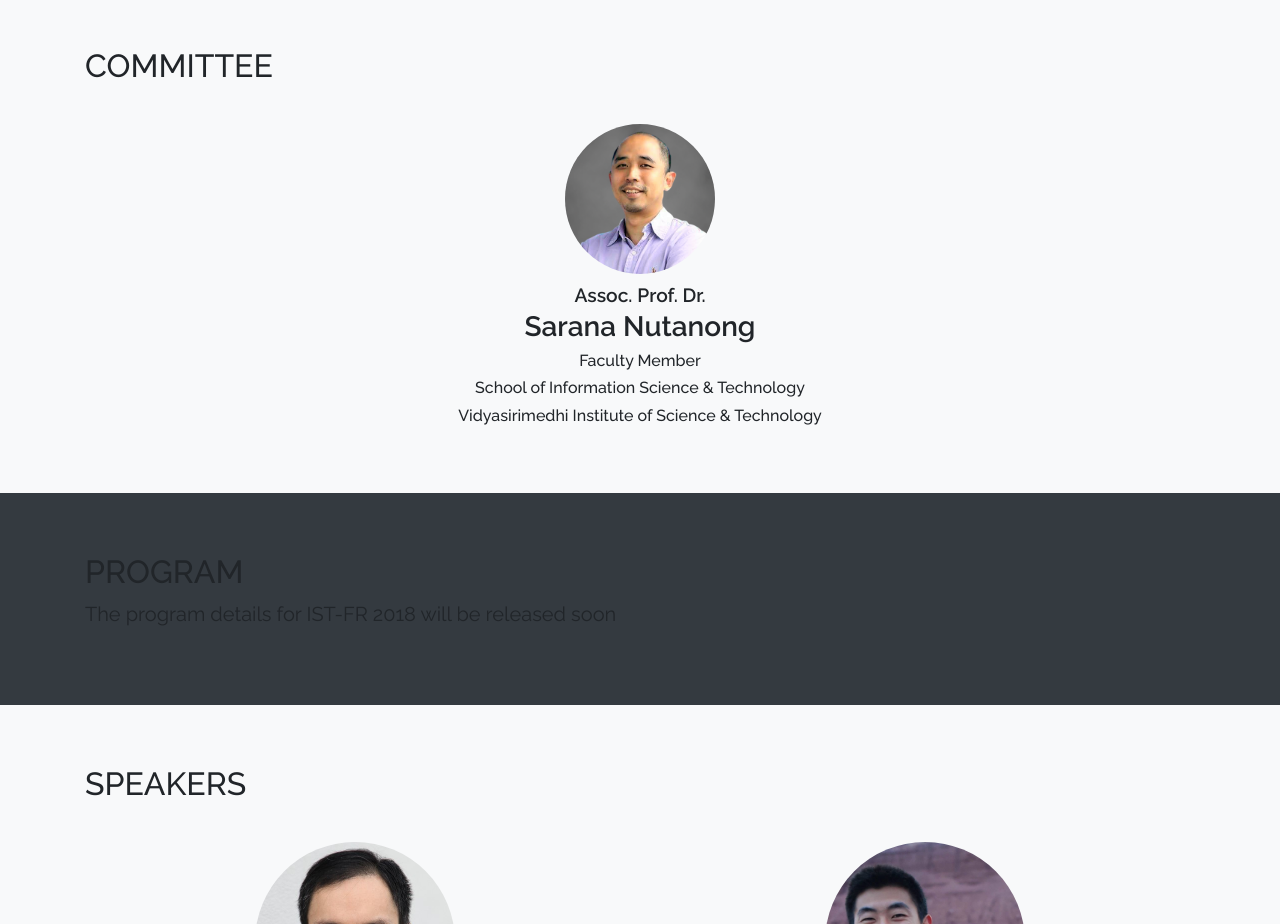
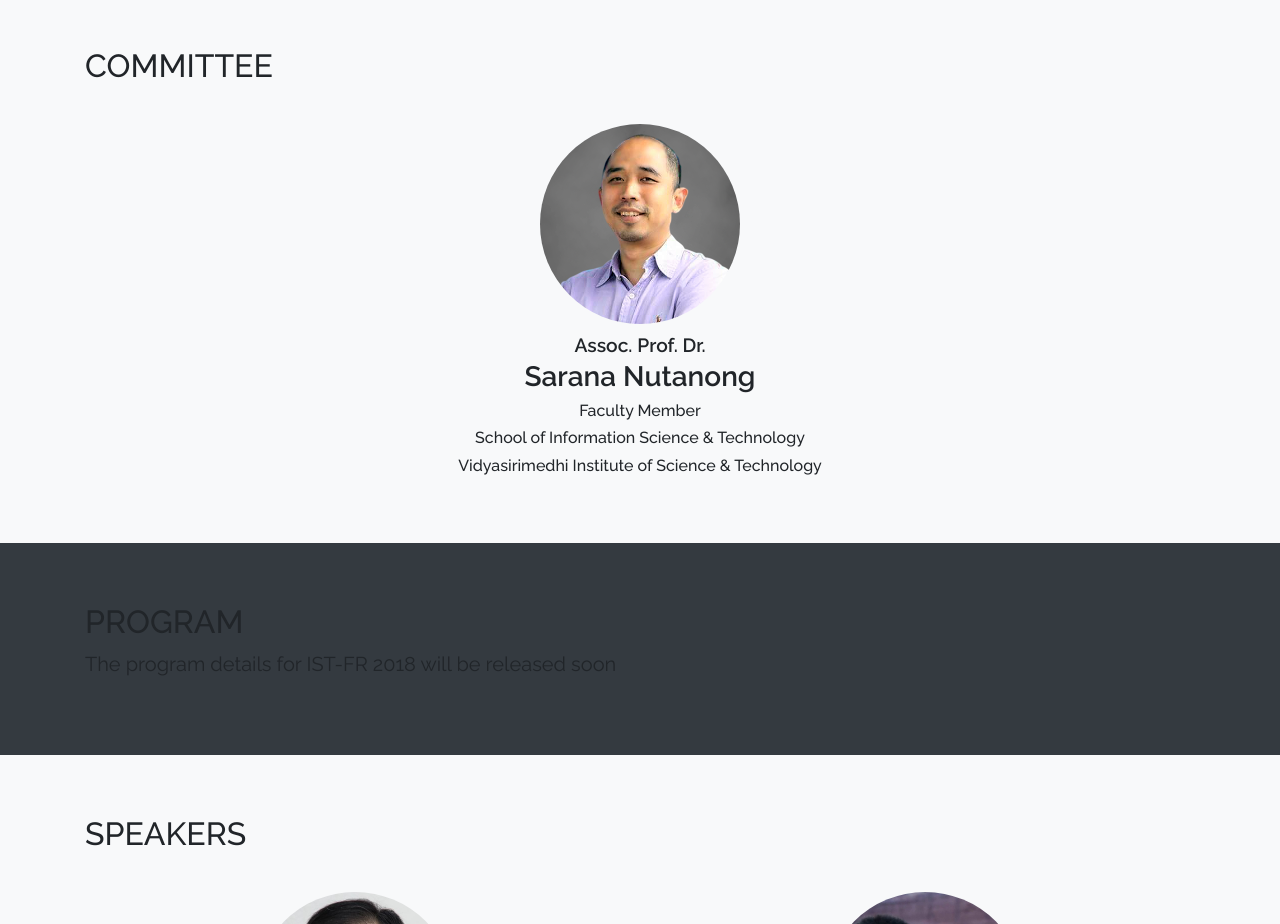
Before and after one commit to ist-fr/2019, a Vue app: page / in a window 1280 px wide. Shown: the part 1980-2904 px from the top of the page. Built offline with nearby package versions, Linux system fonts and the light colour scheme; what vue-scrollactive, vuetable-2 would draw is missing.

Commit message:
Adjust avatar size for Committee

```diff
--- a/src/components/Facelift/Committee.vue
+++ b/src/components/Facelift/Committee.vue
@@ -46,12 +46,12 @@ export default {
   .img {
     border-radius: 100%;
     display: inline-block;
-    flex: 0 0 150px;
-    height: 150px;
+    flex: 0 0 200px;
+    height: 200px;
     justify-content: center;
     overflow: hidden;
     position: relative;
-    width: 150px;
+    width: 200px;
   }
 
   .img img {
```
